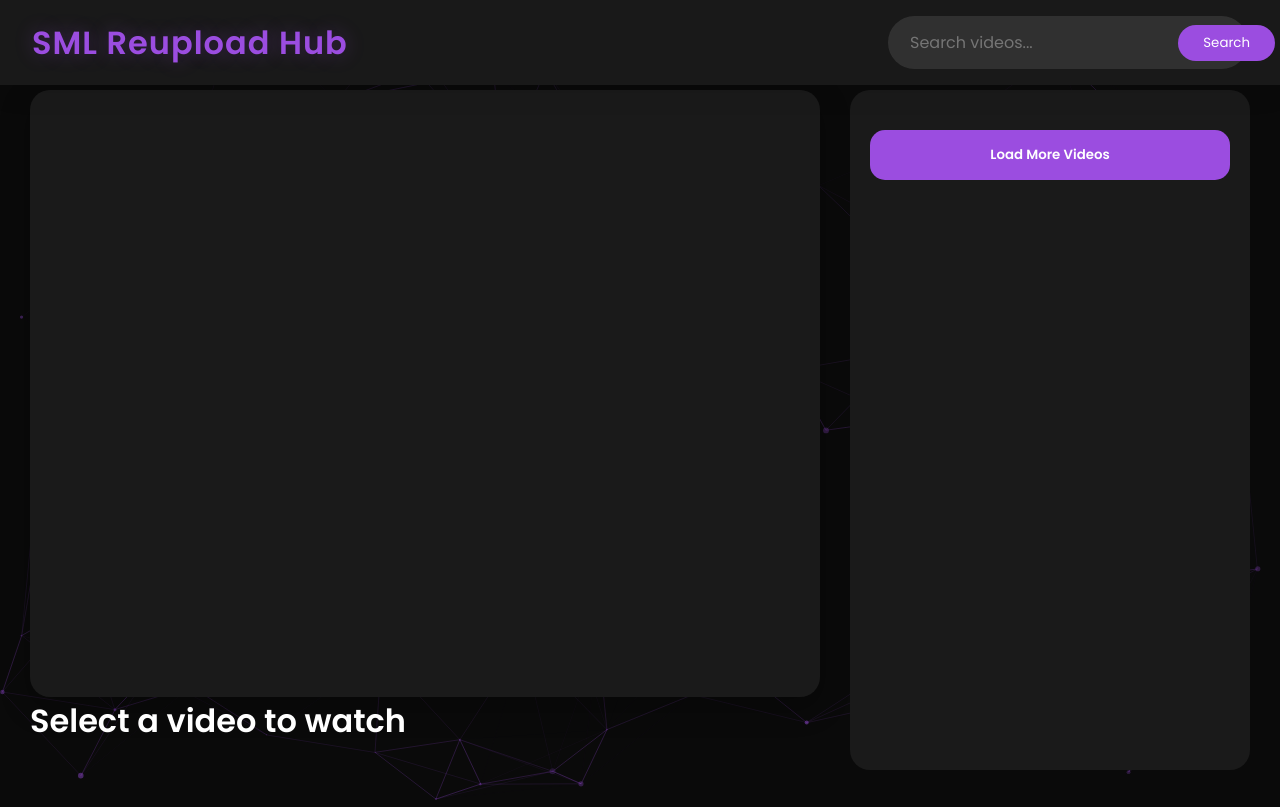
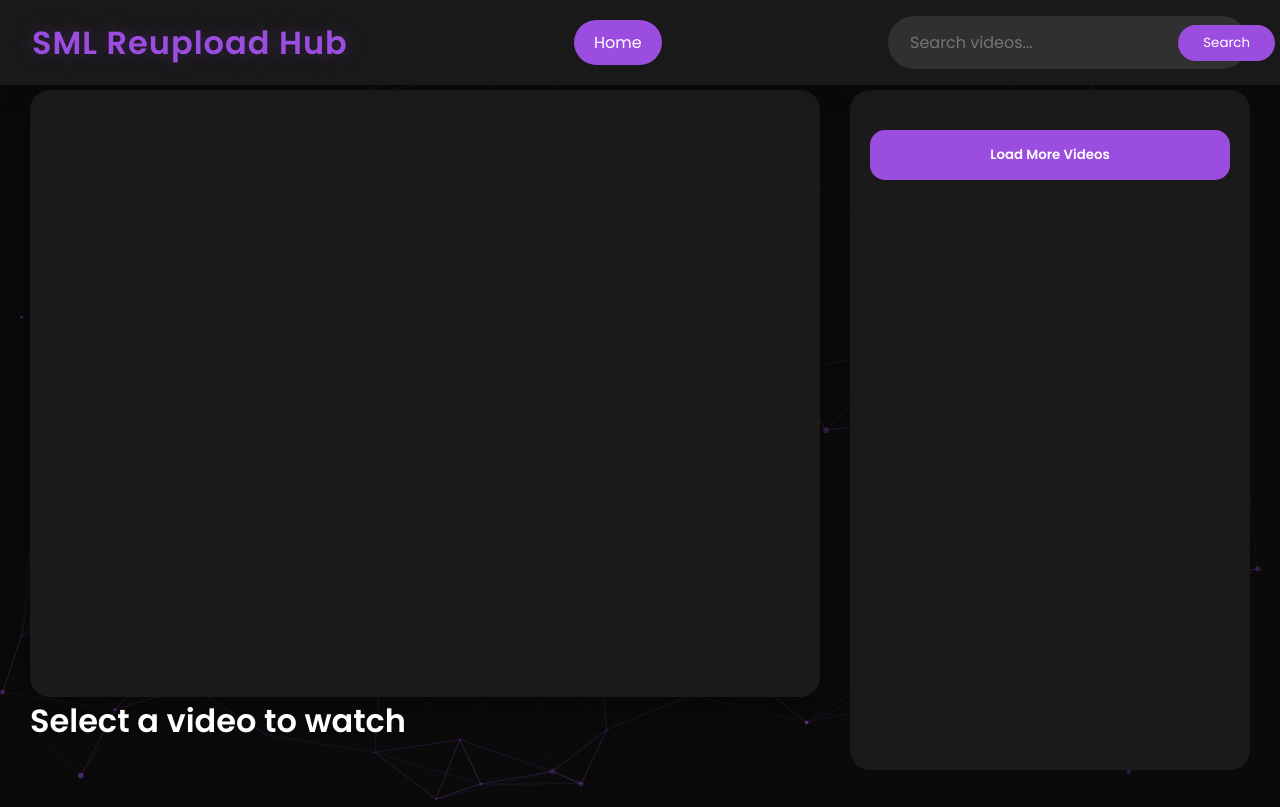
Before and after one commit to Web-Games-Online/Web-Games-Online.github.io, a plain HTML site: page youtube/Sml-Reupload/SML-Reupload.html in a window 1280 px wide. Drawn offline with nearby package versions, Linux system fonts and the light colour scheme; no server answers.

Commit message:
Update SML-Reupload.html

```diff
--- a/youtube/Sml-Reupload/SML-Reupload.html
+++ b/youtube/Sml-Reupload/SML-Reupload.html
@@ -51,6 +51,22 @@
             color: var(--primary-color);
             text-shadow: 0 0 20px rgba(155, 77, 224, 0.3);
             letter-spacing: 1px;
+        }
+
+        .header .home-btn {
+            padding: 10px 20px;
+            background: var(--primary-color);
+            border: none;
+            border-radius: 25px;
+            color: white;
+            cursor: pointer;
+            font-size: 1rem;
+            transition: all 0.3s ease;
+        }
+
+        .header .home-btn:hover {
+            background: #7320a2; /* Darker purple */
+            transform: scale(1.05);
         }
 
         .search-container {
@@ -203,6 +219,9 @@
 
     <nav class="header">
         <div class="logo">SML Reupload Hub</div>
+        <div class="home-btn">
+            <a href="https://web-games-online.github.io/youtube/Index.html" style="color: white; text-decoration: none;">Home</a>
+        </div>
         <div class="search-bar">
             <input type="text" id="searchInput" placeholder="Search videos...">
             <button onclick="searchVideos()">Search</button>
```
